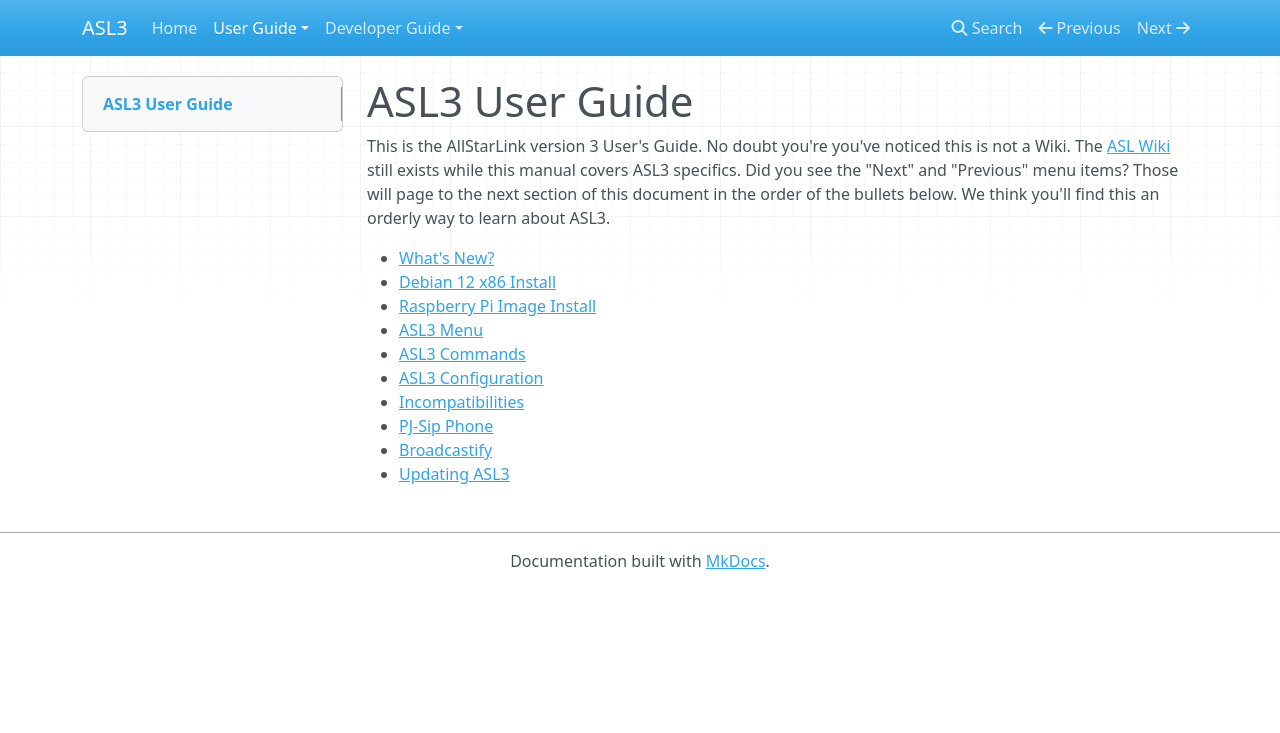
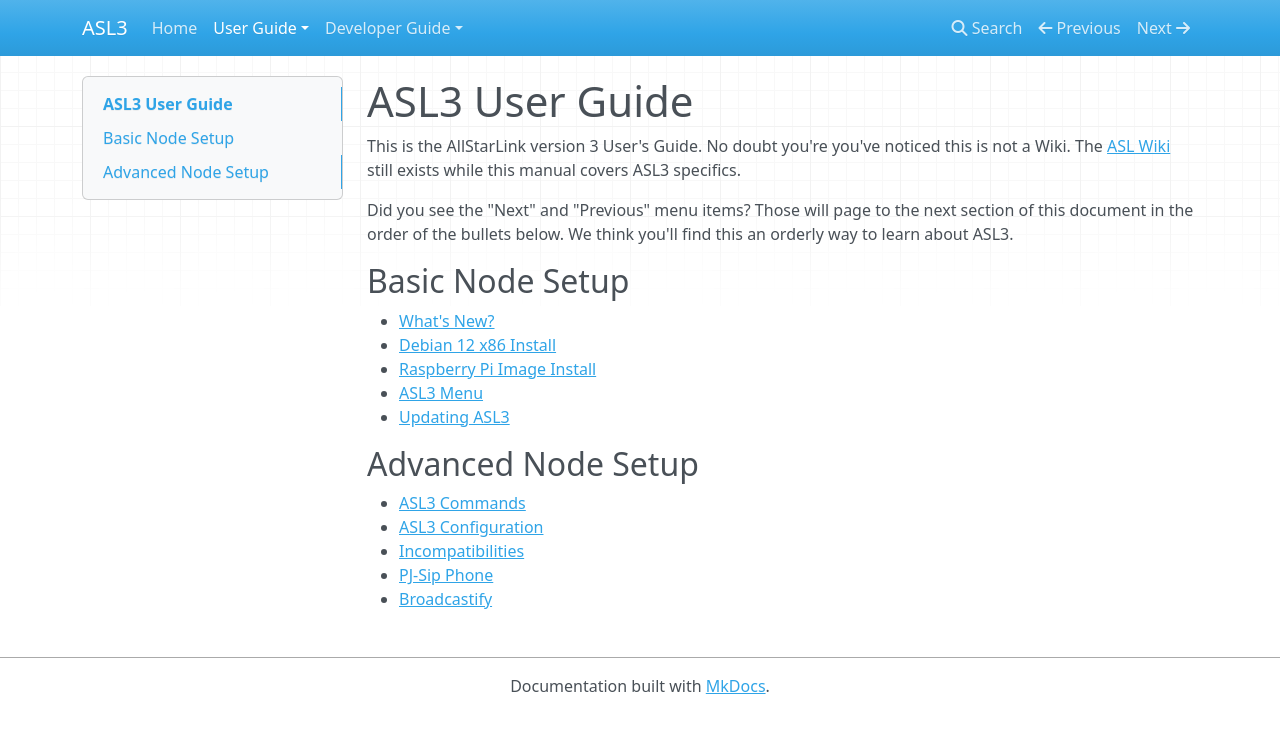
Before and after one commit to AllStarLink/ASL3-Manual, an MkDocs documentation site: the page built from docs/user-guide/index.md, in a window 1280 px wide. Shown: the top 733 px of the page. Built offline with MkDocs 1.6.1, drawn with Linux system fonts in a browser that asks for light colours; nearby versions of some CDN libraries.

Commit message:
Add Basic and Advanced Headings
Add headings to make it clear that some pages may be more detail then some users need.

```diff
--- a/docs/user-guide/index.md
+++ b/docs/user-guide/index.md
@@ -1,14 +1,19 @@
 # ASL3 User Guide
 
-This is the AllStarLink version 3 User's Guide. No doubt you're you've noticed this is not a Wiki. The [ASL Wiki](https://wiki.allstarlink.org) still exists while this manual covers ASL3 specifics. Did you see the "Next" and "Previous" menu items? Those will page to the next section of this document in the order of the bullets below. We think you'll find this an orderly way to learn about ASL3.
+This is the AllStarLink version 3 User's Guide. No doubt you're you've noticed this is not a Wiki. The [ASL Wiki](https://wiki.allstarlink.org) still exists while this manual covers ASL3 specifics.
 
+Did you see the "Next" and "Previous" menu items? Those will page to the next section of this document in the order of the bullets below. We think you'll find this an orderly way to learn about ASL3.
+
+## Basic Node Setup
 - [What's New?](whats-new.md)
 - [Debian 12 x86 Install](install.md)
 - [Raspberry Pi Image Install](pi-detailed.md)
 - [ASL3 Menu](menu.md)
+- [Updating ASL3](updates.md)
+
+## Advanced Node Setup
 - [ASL3 Commands](commands.md)
 - [ASL3 Configuration](config.md)
 - [Incompatibilities](incompatibles.md)
 - [PJ-Sip Phone](sip-phone.md)
 - [Broadcastify](broadcastify.md)
-- [Updating ASL3](updates.md)
--- a/mkdocs.yml
+++ b/mkdocs.yml
@@ -10,12 +10,12 @@
     - user-guide/pi-detailed.md
     - user-guide/install.md
     - user-guide/menu.md
+    - user-guide/updates.md
     - user-guide/commands.md
     - user-guide/config.md
     - user-guide/incompatibles.md
     - user-guide/sip-phone.md
     - user-guide/broadcastify.md
-    - user-guide/updates.md
   - Developer Guide:
     - developers/index.md
     - developers/package-builds.md
```
